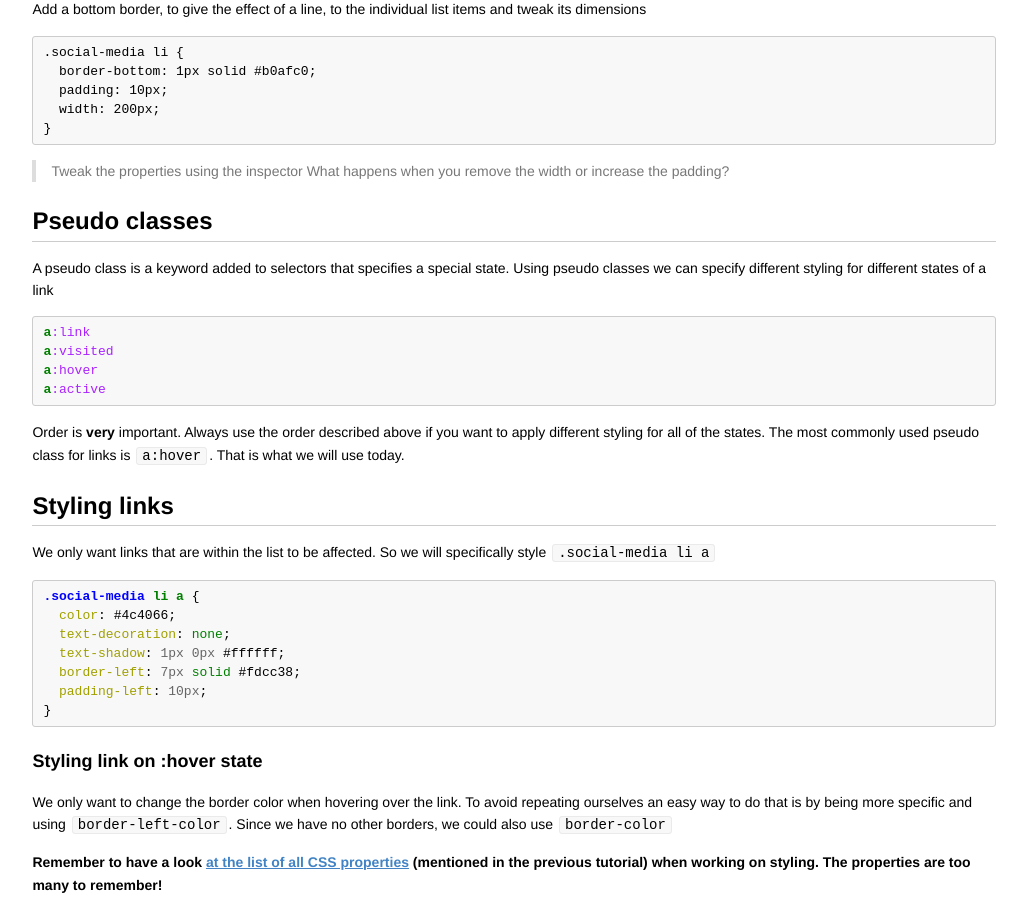
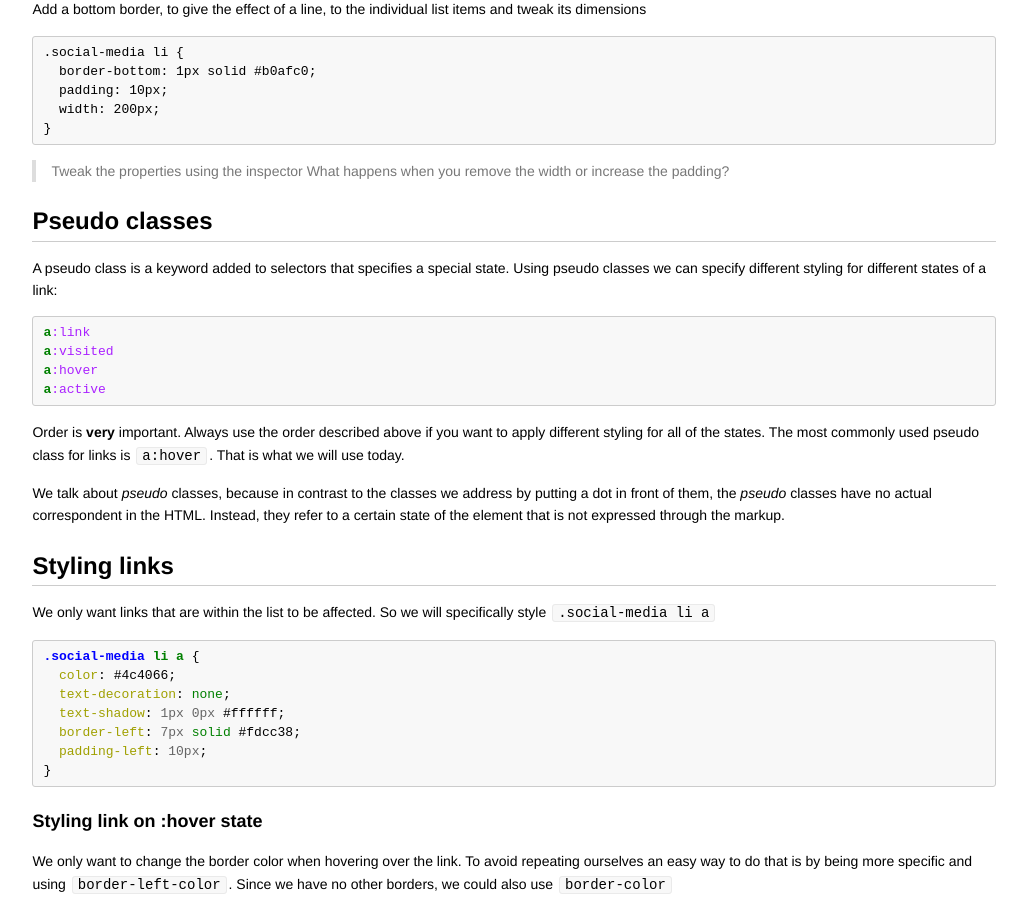
Before and after one commit to codebar/tutorials, a Jekyll site: the page built from html/lesson3/tutorial.md, in a window 1280 px wide and 900 px high, scrolled down 6775 px. Shown: the whole window, without its empty margins (126-1153 px from the left). Built offline with Jekyll 4.4.1, drawn with Linux system fonts in a browser that asks for light colours; Markdown is read by kramdown in place of the engine named in the settings.

Commit message:
HTML3: Explain 'pseudo', whitespace, semicolons

````diff
--- a/html/lesson3/tutorial.md
+++ b/html/lesson3/tutorial.md
@@ -12,7 +12,7 @@ In the previous two lessons, we spoke about **H**yper **T**ext **M**arkup **L**a
 
 ### Today we will be building a styled website from scratch
 
-The page we will be building will look similar to this [example page]( http://codebar.github.io/tutorials/html/lesson3/example.html "Ada Lovelace")
+The page we will be building will look similar to this [example page](http://codebar.github.io/tutorials/html/lesson3/example.html "Ada Lovelace").
 
 We will also be explaining in more detail elements that we mentioned in our previous lesson.
 
@@ -198,9 +198,9 @@ header {
 Expand the styling of the header so that it has a border and tweak the height and padding
 
 ```css
-  border-bottom: 1px solid #e7e6e6;
-  padding-top: 14px;
-  height: 70px;
+border-bottom: 1px solid #e7e6e6;
+padding-top: 14px;
+height: 70px;
 ```
 
 > Do you remember the border properties description from our previous lesson?
@@ -311,7 +311,7 @@ Add a bottom border, to give the effect of a line, to the individual list items
 
 ## Pseudo classes
 
-A pseudo class is a keyword added to selectors that specifies a special state. Using pseudo classes we can specify different styling for different states of a link
+A pseudo class is a keyword added to selectors that specifies a special state. Using pseudo classes we can specify different styling for different states of a link:
 
 ```css
 a:link
@@ -322,6 +322,11 @@ a:active
 
 Order is **very** important. Always use the order described above if you want to apply different styling for all of the states.
 The most commonly used pseudo class for links is `a:hover`. That is what we will use today.
+
+We talk about *pseudo* classes, because in contrast to the classes we address by
+putting a dot in front of them, the *pseudo* classes have no actual
+correspondent in the HTML. Instead, they refer to a certain state of the element
+that is not expressed through the markup.
 
 ## Styling links
 
@@ -414,9 +419,9 @@ Now that the content is there, we can see that again, we need to tweak the eleme
 Add a bit more space around the main container and set the vertical alignment.
 
 ```css
-  margin-left: 70px;
-  padding-top: 60px;
-  vertical-align: top;
+margin-left: 70px;
+padding-top: 60px;
+vertical-align: top;
 ```
 
 > Try removing `vertical-align`. What happens?
@@ -533,7 +538,7 @@ a {
 }
 
 a:hover {
-  color: #a26cd2
+  color: #a26cd2;
 }
 ```
 
````
